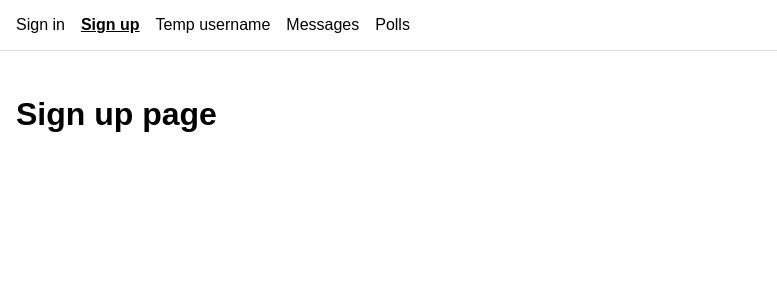
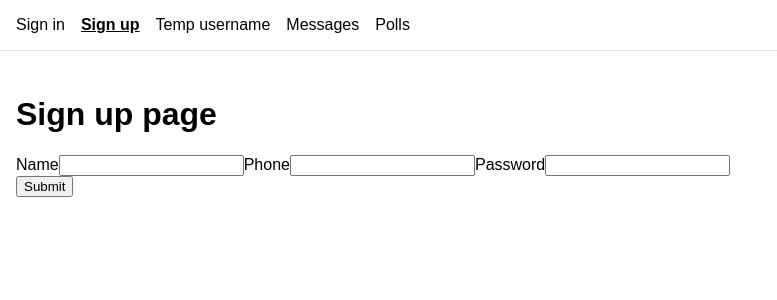
Before and after one commit to ACCbubble/bubble, a React (Vite) app: page /sign-up in a window 1280 px wide. Shown: the top 300 px of the page, without its empty margins (0-777 px from the left). Built offline with nearby package versions, Linux system fonts and the light colour scheme.

Commit message:
Created sign-up and sign-up pages

```diff
--- a/src/pages/SignInPage.tsx
+++ b/src/pages/SignInPage.tsx
@@ -1,8 +1,67 @@
 import { apiGet, apiPost } from '../api'
 import { getUsername } from '../lib/username'
+import { useState } from 'react';
+import { useNavigate } from 'react-router-dom';
 
 export { apiGet, apiPost, getUsername }
 
-export function SignInPage() {
-  return <h1>Sign in page</h1>
+interface FormData {
+  phone: string;
+  password: string;
 }
+
+export const SignInPage: React.FC = () => {
+  const navigate = useNavigate();
+
+  const [formData, setFormData] = useState<FormData>({
+    phone:'',
+    password:'',
+  });
+  const [err,setErr] = useState<string>('');
+
+  const handleChange = (e: React.ChangeEvent<HTMLInputElement>) => {
+    const {name,value} = e.target;
+    setFormData(prev => ({
+      ...prev,
+      [name]: value,
+    }));
+  }
+
+  interface APIResponse {
+    token: string;
+    user: Object;
+  }
+
+  const handleSubmit = async (e: React.SubmitEvent) => {
+    e.preventDefault();
+    setErr('');
+
+    try {
+      const res: APIResponse = await apiPost('/api/auth/login', formData);
+      console.log(res);
+      // assume success (200)
+      navigate('/messages', { replace: true });
+      localStorage.setItem('bubble_token',res.token);
+    } catch (err) {
+      setFormData({
+        phone:'',
+        password:'',
+      });
+      setErr(err instanceof Error ? err.message : 'An error occurred');
+    }
+  }
+
+  return (<>
+    <h1>Sign in page</h1>
+    <form onSubmit={handleSubmit}>
+      <div>
+        <label htmlFor="phoneInput">Phone</label>
+        <input type="tel" name="phone" value={formData.phone} onChange={handleChange} required />
+        <label htmlFor="pwInput">Password</label>
+        <input type="password" name="password" value={formData.password} onChange={handleChange} required />
+      </div>
+      <button type="submit">Submit</button>
+      {err && <p>{err}</p>}
+    </form>
+  </>);
+}
--- a/src/pages/SignUpPage.tsx
+++ b/src/pages/SignUpPage.tsx
@@ -1,8 +1,66 @@
 import { apiGet, apiPost } from '../api'
 import { getUsername } from '../lib/username'
+import { useState } from 'react';
+import { useNavigate } from 'react-router-dom';
 
 export { apiGet, apiPost, getUsername }
 
-export function SignUpPage() {
-  return <h1>Sign up page</h1>
+interface FormData {
+  name: string;
+  phone: string;
+  password: string;
 }
+
+export const SignUpPage: React.FC = () => {
+  const navigate = useNavigate();
+
+  const [formData, setFormData] = useState<FormData>({
+    name:'',
+    phone:'',
+    password:'',
+  });
+  const [err,setErr] = useState<string>('');
+
+  const handleChange = (e: React.ChangeEvent<HTMLInputElement>) => {
+    const {name,value} = e.target;
+    setFormData(prev => ({
+      ...prev,
+      [name]: value,
+    }));
+  }
+
+  const handleSubmit = async (e: React.SubmitEvent) => {
+    e.preventDefault();
+    setErr('');
+
+    try {
+      const res = await apiPost('/api/auth/register', formData);
+      console.log(res);
+      // assume success (201)
+      navigate('/sign-in', { replace: true });
+    } catch (err) {
+      setFormData({
+        name:'',
+        phone:'',
+        password:'',
+      });
+      setErr(err instanceof Error ? err.message : 'An error occurred');
+    }
+  }
+
+  return (<>
+    <h1>Sign up page</h1>
+    <form onSubmit={handleSubmit}>
+      <div>
+        <label htmlFor="nameInput">Name</label>
+        <input type="text" name="name" value={formData.name} onChange={handleChange} required />
+        <label htmlFor="phoneInput">Phone</label>
+        <input type="tel" name="phone" value={formData.phone} onChange={handleChange} required />
+        <label htmlFor="pwInput">Password</label>
+        <input type="password" name="password" value={formData.password} onChange={handleChange} required />
+      </div>
+      <button type="submit">Submit</button>
+      {err && <p>{err}</p>}
+    </form>
+  </>);
+}
```
